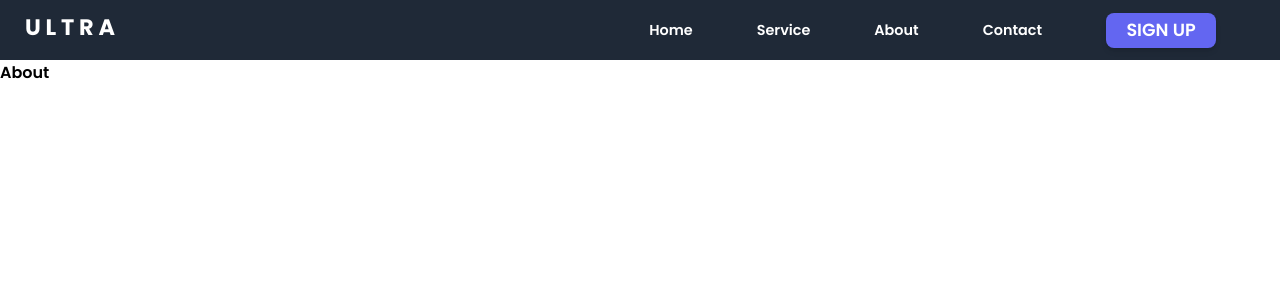
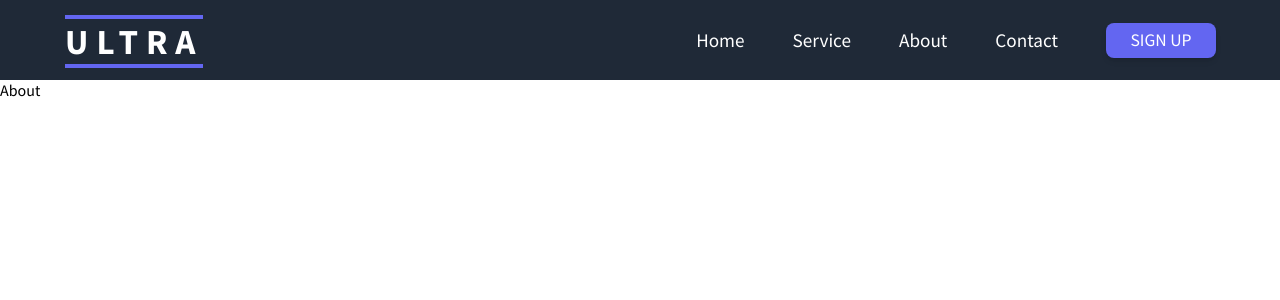
Before and after one commit to Hassene-Belhaj/Digital-React-Website-Using-Styled-Component, a React (Vite) app: page /about in a window 1280 px wide. Shown: the top 300 px of the page. Built offline with nearby package versions, Linux system fonts and the light colour scheme.

Commit message:
update 3

```diff
--- a/index.html
+++ b/index.html
@@ -5,11 +5,9 @@
     <link rel="icon" type="image/svg+xml" href="/vite.svg" />
     <meta name="viewport" content="width=device-width, initial-scale=1.0" />
     <link rel="preconnect" href="https://fonts.googleapis.com">
-    <link rel="preconnect" href="https://fonts.gstatic.com" crossorigin>
-    <link href="https://fonts.googleapis.com/css2?family=Poppins:ital,wght@0,600;0,700;0,800;1,400&display=swap" rel="stylesheet">
     <link rel="preconnect" href="https://fonts.googleapis.com">
     <link rel="preconnect" href="https://fonts.gstatic.com" crossorigin>
-    <link href="https://fonts.googleapis.com/css2?family=Noto+Sans+Display:wght@300&display=swap" rel="stylesheet">
+    <link href="https://fonts.googleapis.com/css2?family=Source+Sans+Pro:wght@200;300;400;600;700&display=swap" rel="stylesheet">
     <title>Vite + React</title>
   </head>
   <body>
--- a/src/assets/Components/NavBar/InfoSection/InfoSection.Style.jsx
+++ b/src/assets/Components/NavBar/InfoSection/InfoSection.Style.jsx
@@ -9,8 +9,9 @@ export const InfoSec = styled.div`
 
     export const InfoRow  = styled.div`
     display: flex;
+    align-items: center;
+    flex-wrap: wrap;
     margin: 0 -15px -15px -15px;
-    align-items: center;
     flex-direction:${({imgStart})=>(imgStart ? 'row-reverse' : 'row' )};
 `
 
@@ -23,7 +24,7 @@ export const InfoColumn = styled.div`
         max-width: 50%;
         @media screen and (max-width : 768px) {
             max-width: 100%;
-            flex-basis: 100%;
+            flex-basis:100%;
             display: flex;
             justify-content: center;
         }
@@ -35,14 +36,13 @@ export const TextWrap = styled.div`
         padding-bottom: 60px;
         padding-left: 60px;
     @media screen and (max-width : 768px) {
-        text-align:center;
-        padding:0 0 65px 0;
+        padding-bottom: 65px;
+    }
 
-    }
 `
 
 export const TopLine = styled.div`
-color :${({LightTopLine}) =>(LightTopLine ? "#a9b3c1":"#4B59F7" )} ;
+color :${({LightTopLine}) => (LightTopLine ? "#a9b3c1":"#4B59F7" )} ;
 font-size: 18px;
 line-height: 16px;
 letter-spacing: 4px;
@@ -66,3 +66,19 @@ line-height: 24px;
 color: ${({LightTextdesc})=>(LightTextdesc ? "#f7f8fa":"#1c2237")};
 
 `
+
+export const ImgWrapper = styled.div`
+max-width: 555px;
+display: flex;
+justify-content: ${({start }) =>(start ? 'flex-start' : 'flex-end')};
+
+`
+
+export const Image = styled.img`
+padding-right: 0;
+border: 0;
+max-width: 100%;
+vertical-align: middle;
+display: inline-block;
+max-height : 500px;
+`
--- a/src/assets/Components/NavBar/NavBar.Style.jsx
+++ b/src/assets/Components/NavBar/NavBar.Style.jsx
@@ -9,7 +9,8 @@ export const GlobalStyles = createGlobalStyle`
         padding: 0;
         margin: 0;
         box-sizing:border-box;
-        font-family: 'poppins',sans-serif;
+        font-family: 'source sans pro',sans-serif;
+
 
 }
 
@@ -20,14 +21,20 @@ export const GlobalStyles = createGlobalStyle`
 `
 export const DivLogo = styled.div`
         position: absolute;
-        top:10px;
-        left: 25px;
+        top:15px;
+        left: 65px;
         font-family: "Noto Sans Display",sans-serif;
-        font-size: 0.7rem;
-        letter-spacing: 0.3rem;
+        font-size: 1.1rem;
+        letter-spacing: 0.5rem;
         font-weight: medium;
         z-index: 900;
         color :${({color})=>color};
+        border-bottom: 4px solid #6366f1;
+        border-top:4px solid #6366f1;
+     @media screen and (max-width : 768px) {
+         left:25px;
+
+     }
 `
 
 export const Container = styled.div`
@@ -43,7 +50,7 @@ export const NavBarContainer = styled.div`
         display: flex;
         justify-content: center;
         width: 100%;
-        height: 60px;
+        height: 80px;
         background-color: ${({color})=> color};
         z-index: 40;
 
@@ -71,10 +78,9 @@ export const NavBarUl = styled.ul`
       align-items: center;
       color: #fff;
       list-style: none;
-      font-size: 0.9rem;
+      font-size: 1.2rem;
       font-family: "Poppins",sans-serif;
-      font-weight: 100;
-      gap: 4rem;
+      gap: 3rem;
       z-index: 600;
       margin-right: 4rem;
 `
@@ -107,13 +113,13 @@ export const NavBarSm = styled.div`
 export const NavBarSmUl = styled.ul`
 display: none;
     @media screen and (max-width : 768px) {
-        padding: 4rem 0 0 0 ;
         width: 100%;
         height: 100vh;
         display: flex;
         flex-direction: column;
+        align-items: center;
         justify-content:center;
-        align-items: center;
+        padding: 4rem 0 0 0 ;
         font-family: "poppins" ,sans-serif;
         color: #fff;
         list-style: none;
@@ -125,7 +131,7 @@ display: none;
 
 export const NavIcon = styled(AiOutlineMenu)`
       position:fixed;
-      top: 10px;
+      top: 25px;
       right: 20px;
       z-index: 400;
 
--- a/src/assets/Components/NavBar/NavBar.jsx
+++ b/src/assets/Components/NavBar/NavBar.jsx
@@ -1,13 +1,27 @@
-import React, {useState } from 'react'
+import React, {useEffect, useState } from 'react'
 import { ButtonStyle, Container, DivLogo, NavBarContainer, NavBarSm, NavBarSmContainer, NavBarSmUl, NavBarUl, NavIcon, NavIcon2, NavItem, NavLink } from './NavBar.style'
 
 
 const NavBar = () => {
   const [toggle,setToggle] = useState(false)
+  const [buttonshow,setButtonshow] = useState(true)
 
   const ToggleButton = () => setToggle(!toggle)
   const HandleClose = () =>setToggle(!toggle)
 
+ const showButton = () => {
+   if (window.innerWidth <= 980 ) {
+   setButtonshow(false)
+   } else {
+    setButtonshow(true)
+   }
+  }
+
+ window.addEventListener('resize',showButton)
+
+ useEffect(()=>{
+ showButton()
+ },[])
 
   return (
    <Container>
@@ -53,9 +67,10 @@ const NavBar = () => {
               <NavLink to={'/contact'}>
                   <NavItem>Contact</NavItem>
               </NavLink>
-                <ButtonStyle width={'110px'} height={'35px'} background={false} color={'#fff'}
+              {buttonshow ? <ButtonStyle  width={'110px'} height={'35px'} background={false} color={'#fff'}
                 font={'1.1rem'}
-                >SIGN UP</ButtonStyle>
+                >SIGN UP</ButtonStyle>  : ''}
+
             </NavBarUl>
         </NavBarContainer>
         </NavBarSm>
--- a/src/assets/pages/Home/Data.jsx
+++ b/src/assets/pages/Home/Data.jsx
@@ -1,10 +1,13 @@
 export const HomeObjOne = {
    LightBg:false,
-   imgStart:'',
+   imgStart:false,
    LightTopLine:true,
    LightTextdesc:true,
    headline:'Lead Generation Specialist For Online businesses ',
    description:'We help business owers increase their revenue . Our team of unique specialist can help you acheive your business goals',
    LightText:'true',
    topline: 'Marketing Agency',
+   start:true,
+   img:'../../images/svg-1.svg',
+   alt:'image',
 }
```
Also changed, not shown: src/assets/Components/NavBar/InfoSection/InfoSection.jsx (+11 -3 lines), src/assets/images/svg-1.svg (added).
